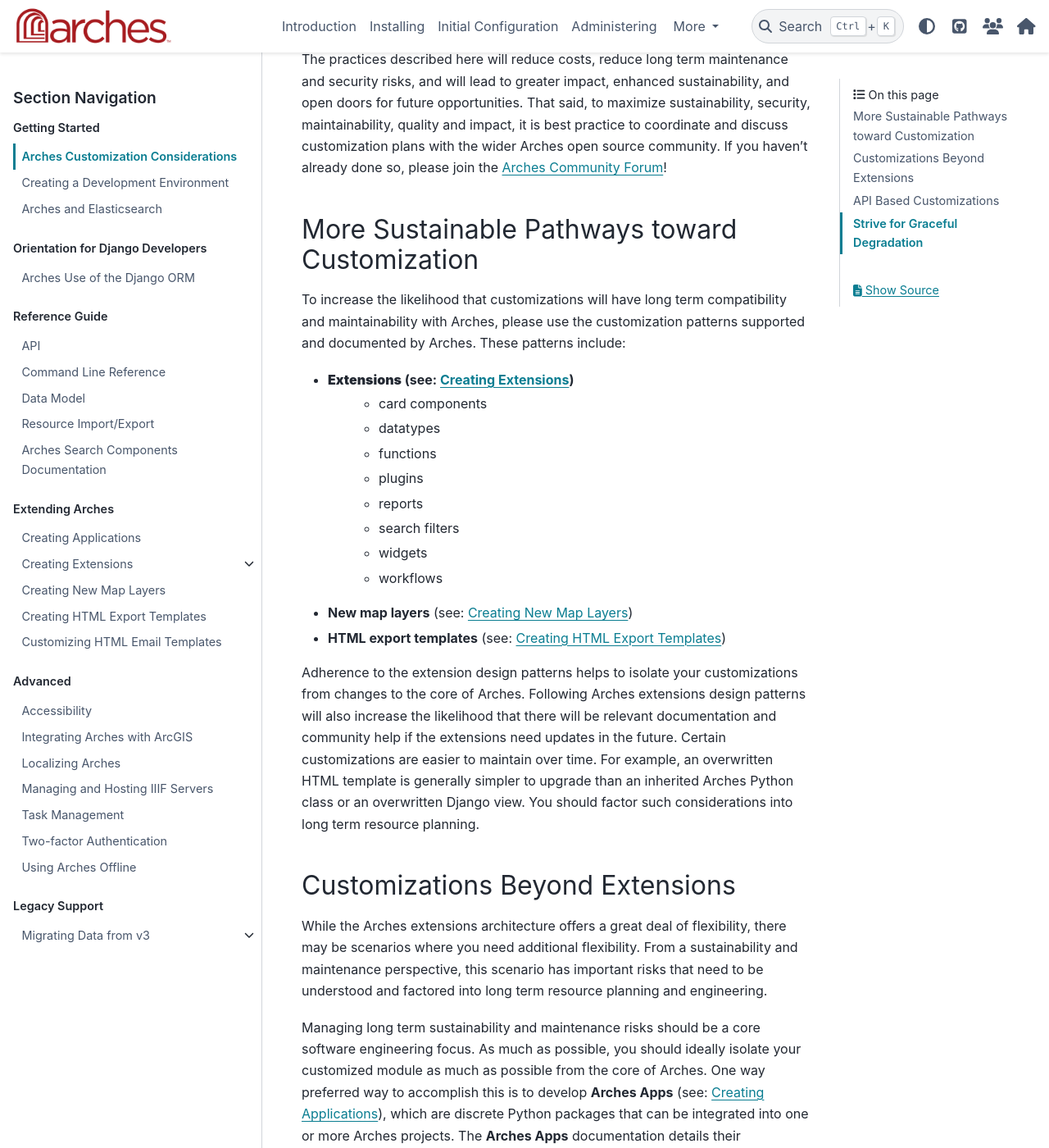
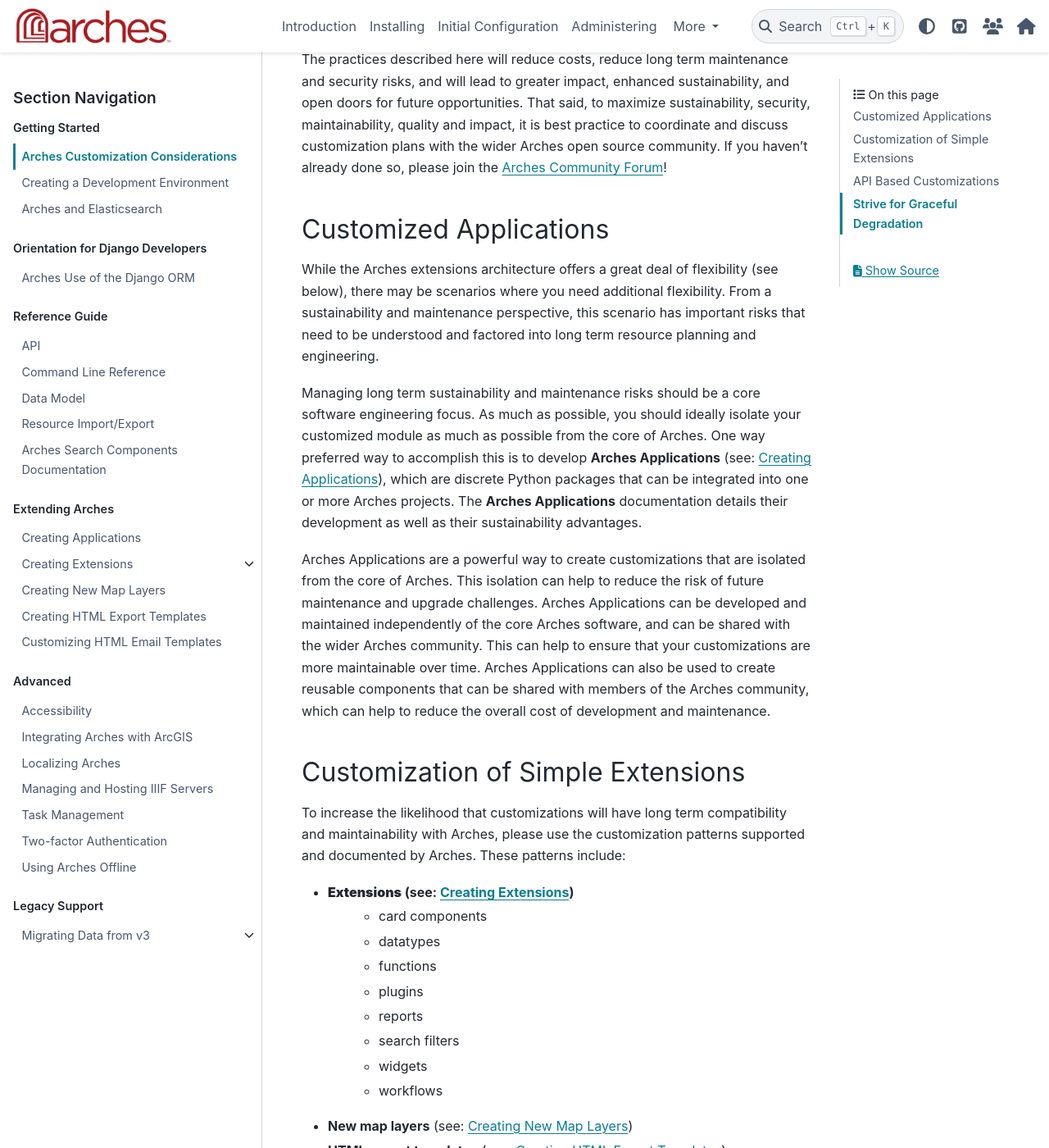
Before and after one commit to archesproject/arches-docs, a Sphinx documentation site: the page built from docs/developing/getting-started/customization-considerations.rst, in a window 1280 px wide and 1400 px high, scrolled down 320 px. Shown: the whole window at 82% size. Built offline with Sphinx 7.4.7 and the PyData theme 0.15.4, drawn with Linux system fonts in a browser that asks for light colours; some of the changed text lies outside the part shown.

Commit message:
Added more explanation of apps in intro, more specifics in application section

```diff
--- a/docs/developing/getting-started/customization-considerations.rst
+++ b/docs/developing/getting-started/customization-considerations.rst
@@ -7,8 +7,19 @@
 The practices described here will reduce costs, reduce long term maintenance and security risks, and will lead to greater impact, enhanced sustainability, and open doors for future opportunities. That said, to maximize sustainability, security, maintainability, quality and impact, it is best practice to coordinate and discuss customization plans with the wider Arches open source community. If you haven't already done so, please join the `Arches Community Forum <https://community.archesproject.org/>`_!
 
 
-More Sustainable Pathways toward Customization
-==============================================
+
+Customized Applications
+=======================
+While the Arches extensions architecture offers a great deal of flexibility (see below), there may be scenarios where you need additional flexibility. From a sustainability and maintenance perspective, this scenario has important risks that need to be understood and factored into long term resource planning and engineering.
+
+Managing long term sustainability and maintenance risks should be a core software engineering focus. As much as possible, you should ideally isolate your customized module as much as possible from the core of Arches. One way preferred way to accomplish this is to develop  **Arches Applications** (see: :ref:`Creating Applications`), which are discrete Python packages that can be integrated into one or more Arches projects. The **Arches Applications** documentation details their development as well as their sustainability advantages.
+
+Arches Applications are a powerful way to create customizations that are isolated from the core of Arches. This isolation can help to reduce the risk of future maintenance and upgrade challenges. Arches Applications can be developed and maintained independently of the core Arches software, and can be shared with the wider Arches community. This can help to ensure that your customizations are more maintainable over time. Arches Applications can also be used to create reusable components that can be shared with members of the Arches community, which can help to reduce the overall cost of development and maintenance.
+
+
+
+Customization of Simple Extensions
+==================================
 To increase the likelihood that customizations will have long term compatibility and maintainability with Arches, please use the customization patterns supported and documented by Arches. These patterns include:
 
 
@@ -27,13 +38,6 @@
 Adherence to the extension design patterns helps to isolate your customizations from changes to the core of Arches. Following Arches extensions design patterns will also increase the likelihood that there will be relevant documentation and community help if the extensions need updates in the future. Certain customizations are easier to maintain over time. For example, an overwritten HTML template is generally simpler to upgrade than an inherited Arches Python class or an overwritten Django view. You should factor such considerations into long term resource planning.
 
 
-Customizations Beyond Extensions
-================================
-While the Arches extensions architecture offers a great deal of flexibility, there may be scenarios where you need additional flexibility. From a sustainability and maintenance perspective, this scenario has important risks that need to be understood and factored into long term resource planning and engineering.
-
-Managing long term sustainability and maintenance risks should be a core software engineering focus. As much as possible, you should ideally isolate your customized module as much as possible from the core of Arches. One way preferred way to accomplish this is to develop  **Arches Apps** (see: :ref:`Creating Applications`), which are discrete Python packages that can be integrated into one or more Arches projects. The **Arches Apps** documentation details their sustainability advantages.
-
-
 API Based Customizations
 ========================
 The Arches :ref:`API` can be used to support customizations, especially those involving integration of Arches with other information systems. Channeling all connections between Arches and other systems through the API aligns with a design practice often described as "`Loose Coupling <https://en.wikipedia.org/wiki/Loose_coupling>`_". By carefully limiting and simplifying how core Arches interfaces with external information systems, you reduce future maintenance burdens, because problems can be identified and fixed in a more focused manner.
```
Also changed, not shown: docs/developing/extending/creating-apps.rst (+42 -20 lines).
